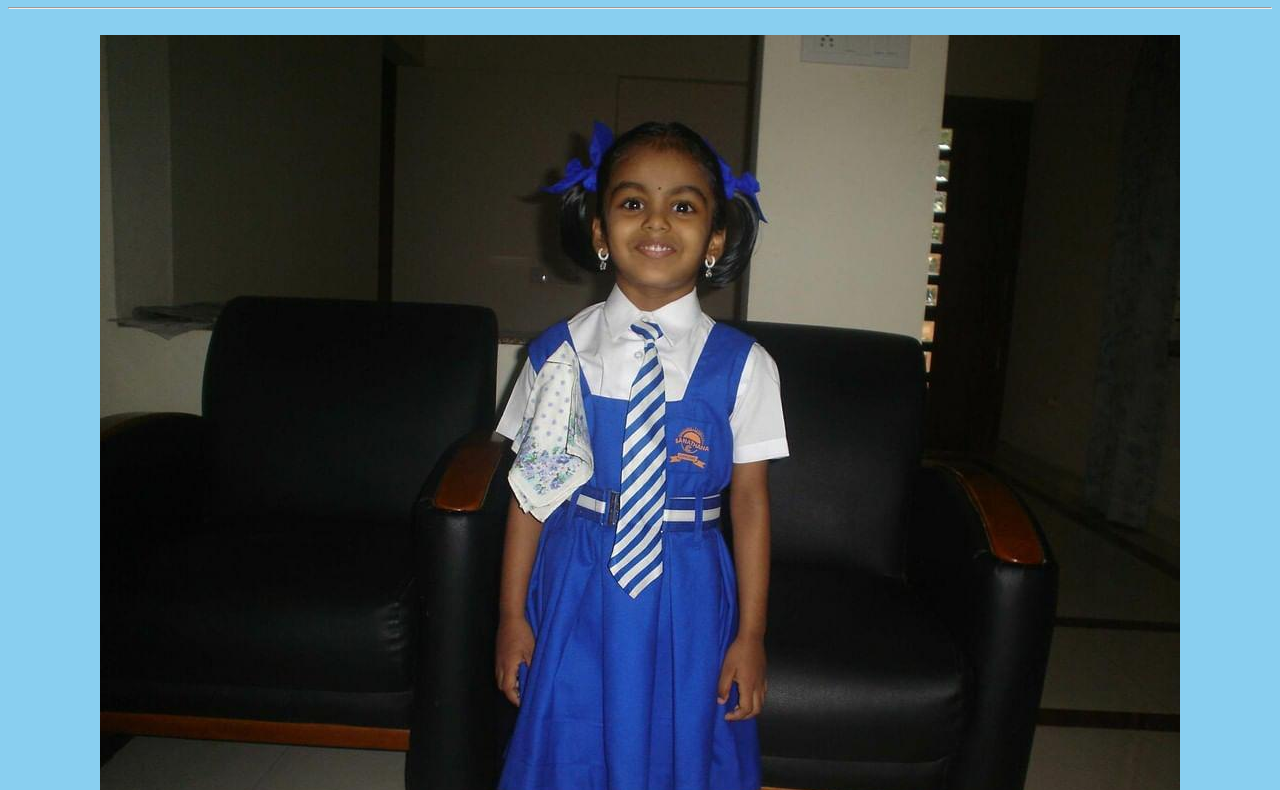
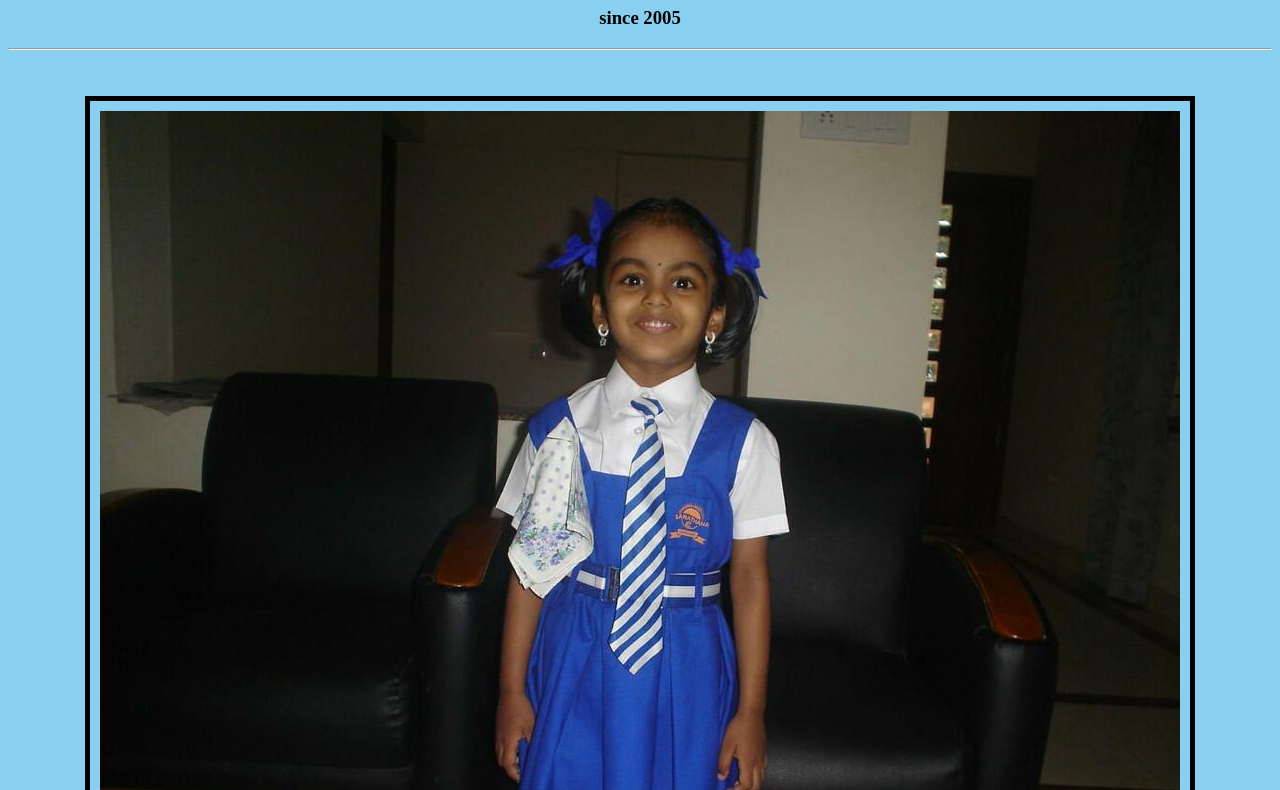
Before and after one commit to kt-website/birthday, a plain HTML site: page index.html in a window 1280 px wide. Shown: the part 84-874 px from the top of the page. Drawn offline with Linux system fonts and the light colour scheme.

Commit message:
Update index.html

```diff
--- a/index.html
+++ b/index.html
@@ -10,9 +10,10 @@
     <center>
     <hr>
     <h1>HAPPY BIRTHDAY KIRTHI! 🎂</h1>
+    <h3>since 2005</h3>
     <hr>
     <br>
-    <img src="pic1.jpg">
+    <img src="pic1.jpg" style="border: 5px solid black; padding: 10px; margin: 20px;">
     </center>
 
 </body>
```
